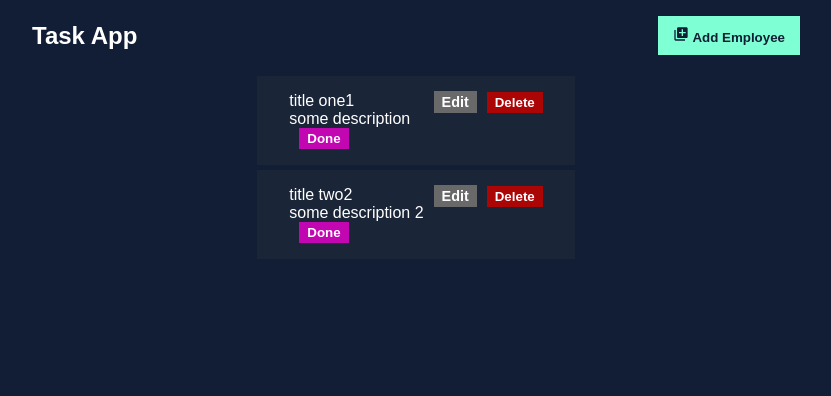
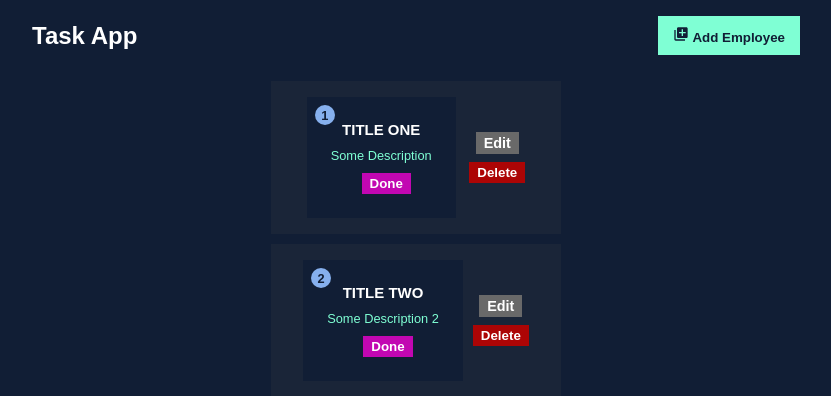
Before and after one commit to Alfredls/notas, a React (Vite) app: page / in a window 1280 px wide. Shown: the top 396 px of the page, without its empty margins (224-1055 px from the left). Built offline with nearby package versions, Linux system fonts and the light colour scheme.

Commit message:
estilos finales

```diff
--- a/src/components/TaskList.jsx
+++ b/src/components/TaskList.jsx
@@ -8,17 +8,17 @@ export const TaskList = () => {
   return (
     <div>
       {
-        tasks.map(task =>(
+        tasks.map((task, index) =>(
           <div className='card' key={task.id}>
-            <div>
-              <span>{task.title}</span>
-              <span>{task.id}</span>
-              <p>{task.description}</p>
+            <div className='card-item'>
+            <span className='number colorred'>{index+1}</span>
+              <h3 className='card-title'>{task.title}</h3>
+              <p className='card-p'>{task.description}</p>
               <button className='btn colorM' onClick={()=> toggleTaskDone(task.id)}>
                 {task.done? "Undone" : "Done"}
               </button>
             </div>
-            <div>
+            <div className='btns-c'>
               <Link to={`/edit/${task.id}`} className='btn colorgray link'>Edit</Link>
               <button className='btn colorred' onClick={()=>deleteTask(task.id)}>Delete</button>
             </div>
--- a/src/index.css
+++ b/src/index.css
@@ -55,12 +55,12 @@ body {
  }
  .card{
    display: flex;
-   min-width: 300px;
-   justify-content: space-between;
+   min-width: 280px;
+   justify-content: space-evenly;
  /*   border: #3df8ba solid 1px; */
   background-color: var(--colorFifth) ;
   padding: 1rem 2rem;
-   margin-top: 5px;
+   margin-top: 10px;
  }
 
  .form{
@@ -125,3 +125,48 @@ body {
    text-decoration: none;
    font-size: 0.9rem;
  }
+
+ .card-item{
+   /* border: 1px solid white; */
+   padding: 1.5rem;
+   max-width: 250px;
+  /*  min-width: 200px; */
+   font-size: 0.8rem;
+   background-color: var(--colorfirst);
+   display: flex;
+   flex-direction: column;
+   align-items: center;
+   position: relative;
+ }
+ .card-title{
+   text-transform: uppercase;
+  }
+  .card-p{
+   text-transform: capitalize;
+   margin: 10px 0;
+   color: var(--colorThird);
+ }
+ .number{
+  width: 20px;
+  height: 20px;
+  display: flex;
+  justify-content: center;
+  background-color: rgb(134, 176, 238);
+  align-items: center;
+  border-radius: 50%;
+  font-weight: bold;
+  text-align: center;
+  position: absolute;
+  top: 8px;
+  left: 8px;
+  color: var(--colorfirst);
+
+ }
+
+ .btns-c{
+   display: flex;
+  flex-direction: column;
+    gap: 0.5rem;
+    justify-content: center;
+    align-items: center
+ }
```
